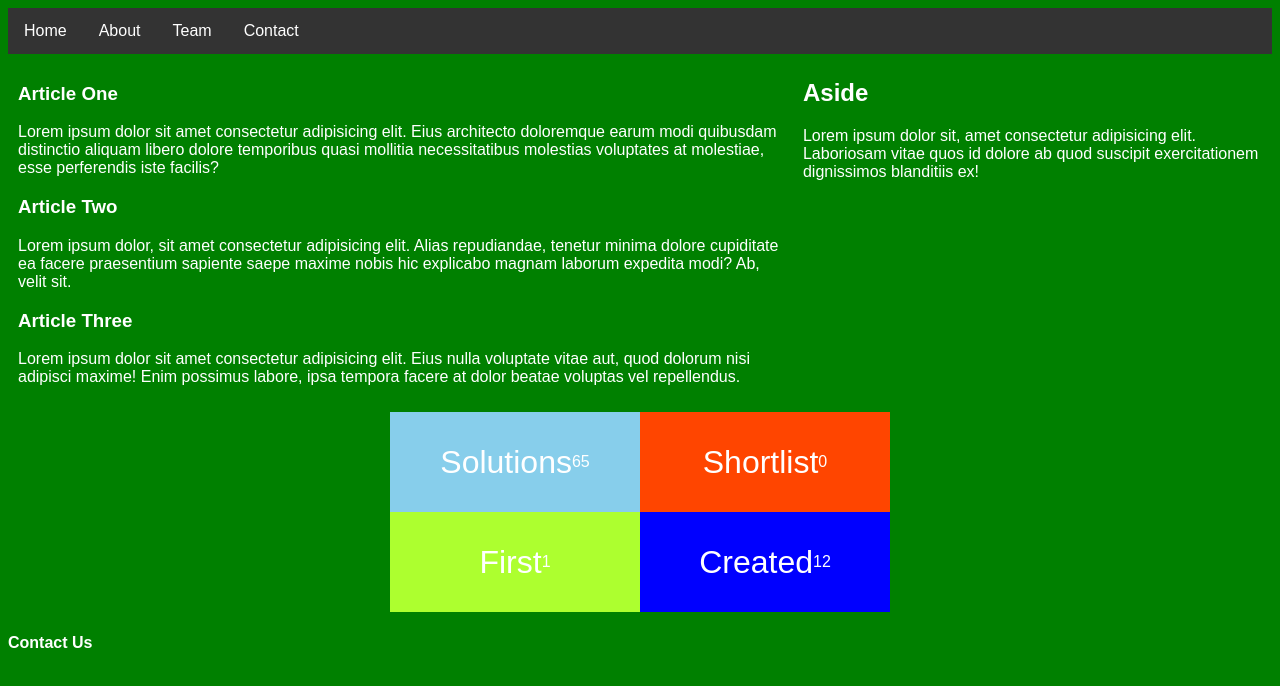
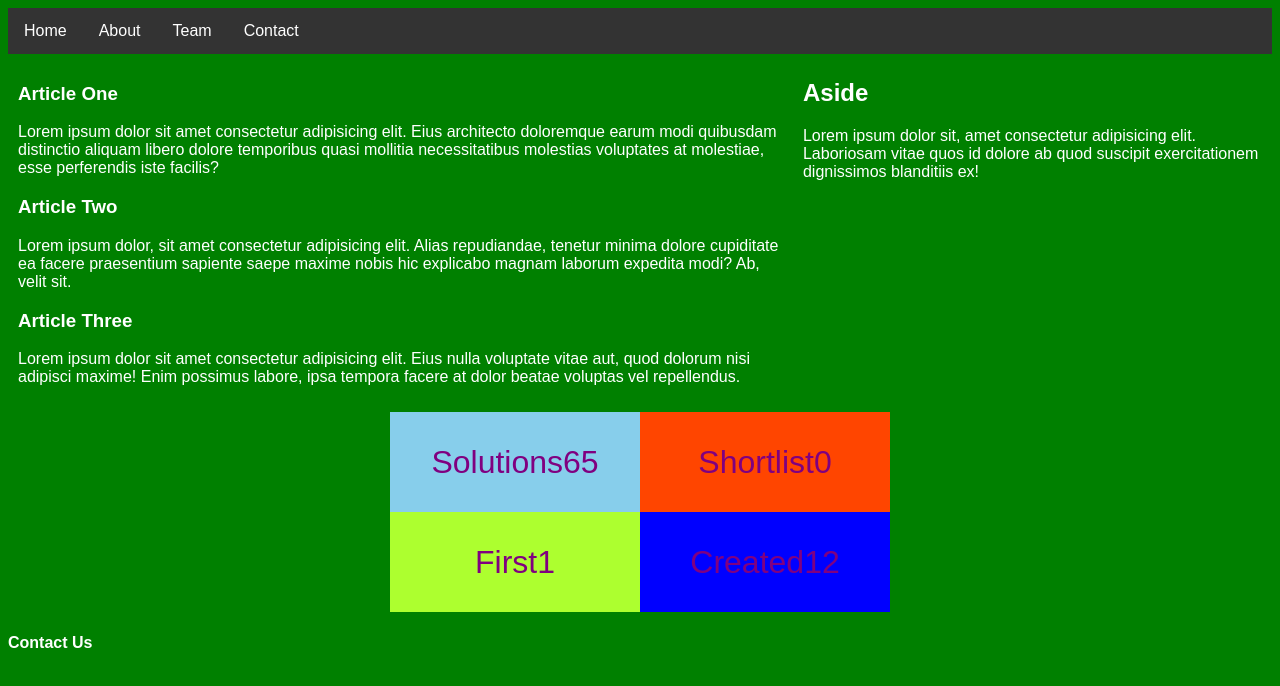
Before and after one commit to shaktigurung/measuringDevSkills, a plain HTML site: page UI Challenges/index.html in a window 1280 px wide. Drawn offline with Linux system fonts and the light colour scheme.

```diff
--- a/UI Challenges/css/style.css
+++ b/UI Challenges/css/style.css
@@ -49,7 +49,7 @@
     align-items: center;
 }
 
-.quadrant {
+.quadrant{
     width: 250px;
     height: 100px;
     color: white;
@@ -57,6 +57,7 @@
 }
 .solution {
     background-color: skyblue;
+
 }
 .shortlist {
     background-color: orangered;
@@ -68,7 +69,15 @@
     background-color: blue;
 }
 
+.solution, .first, .shortlist, .created {
+    color: purple;
+}
+
 .quadrant-title {
+    font-size: 2rem;
+}
+
+.quadrant-number {
     font-size: 2rem;
 }
 
```
